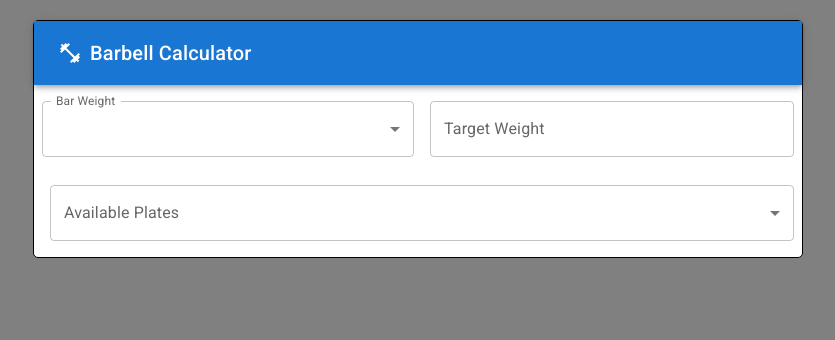
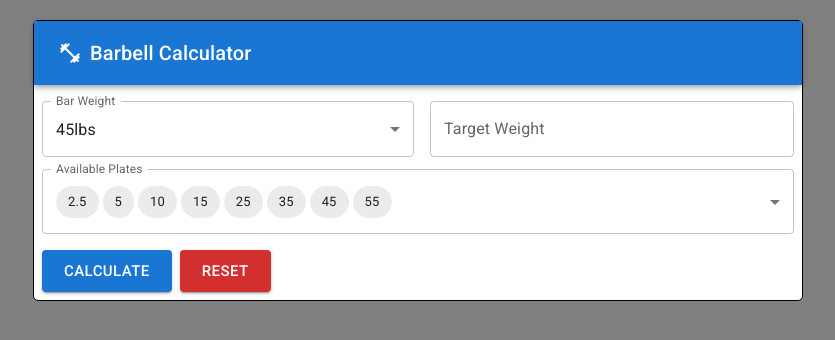
Before and after one commit to kcereno/mui-barbell-calc, a React (Create React App) app: page / in a window 1280 px wide. Shown: the top 340 px of the page, without its empty margins (222-1057 px from the left). Built offline with nearby package versions, Linux system fonts and the light colour scheme.

Commit message:
Complete input layout

```diff
--- a/src/components/AvailablePlates.tsx
+++ b/src/components/AvailablePlates.tsx
@@ -21,7 +21,7 @@ const MenuProps = {
   },
 };
 
-function getStyles(name: string, personName: readonly string[], theme: Theme) {
+function getStyles(name: number, personName: readonly number[], theme: Theme) {
   return {
     fontWeight:
       personName.indexOf(name) === -1
@@ -31,34 +31,28 @@ function getStyles(name: string, personName: readonly string[], theme: Theme) {
 }
 
 const AvailablePlates = () => {
-  const [plate, setPlate] = useState<string[]>([]);
+  const [availablePlates, setAvailablePlates] = useState<number[]>([
+    2.5, 5, 10, 15, 25, 35, 45, 55,
+  ]);
   const theme = useTheme();
 
-  const handleChange = (event: SelectChangeEvent<typeof plate>) => {
+  const handleChange = (event: SelectChangeEvent<typeof availablePlates>) => {
     const {
       target: { value },
     } = event;
-    setPlate(
-      // On autofill we get a stringified value.
-      typeof value === "string" ? value.split(",") : value
-    );
+    setAvailablePlates(value as number[]);
   };
 
-  const plates = ["2.5", "5", "10", "15", "25", "35", "45", "55"];
+  const plates = [2.5, 5, 10, 15, 25, 35, 45, 55];
 
   return (
     <>
       <Box
         sx={{
-          marginLeft: 1,
-          paddingY: 1,
-
-          display: "flex",
-          justifyContent: "center",
-          flexDirection: "column",
+          marginX: 1,
         }}
       >
-        <FormControl sx={{ m: 1 }}>
+        <FormControl fullWidth>
           <InputLabel id="demo-multiple-chip-label">
             Available Plates
           </InputLabel>
@@ -66,7 +60,7 @@ const AvailablePlates = () => {
             labelId="demo-multiple-chip-label"
             id="demo-multiple-chip"
             multiple
-            value={plate}
+            value={availablePlates}
             onChange={handleChange}
             input={
               <OutlinedInput
@@ -76,9 +70,11 @@ const AvailablePlates = () => {
             }
             renderValue={(selected) => (
               <Box sx={{ display: "flex", flexWrap: "wrap", gap: 0.5 }}>
-                {selected.map((value) => (
-                  <Chip key={value} label={value} />
-                ))}
+                {selected
+                  .sort((a, b) => a - b)
+                  .map((value) => (
+                    <Chip key={value} label={value} />
+                  ))}
               </Box>
             )}
             MenuProps={MenuProps}
@@ -87,7 +83,7 @@ const AvailablePlates = () => {
               <MenuItem
                 key={plateValue}
                 value={plateValue}
-                style={getStyles(plateValue, plate, theme)}
+                style={getStyles(plateValue, availablePlates, theme)}
               >
                 {plateValue}
               </MenuItem>
--- a/src/components/BarWeight.tsx
+++ b/src/components/BarWeight.tsx
@@ -26,7 +26,7 @@ export const BarWeight = (props: PropTypes) => {
         <Select
           labelId="demo-simple-select-label"
           id="demo-simple-select"
-          value={0}
+          value={45}
           label="Bar Weight"
           onChange={handleChange}
         >
--- a/src/components/InputFields.tsx
+++ b/src/components/InputFields.tsx
@@ -1,4 +1,4 @@
-import { Grid } from "@mui/material";
+import { Button, Grid, Box } from "@mui/material";
 import { Container } from "@mui/system";
 import React from "react";
 import AvailablePlates from "./AvailablePlates";
@@ -17,6 +17,21 @@ export const InputFields = () => {
       <Grid item xs={12}>
         <AvailablePlates />
       </Grid>
+      <Grid item xs={12}>
+        <Box sx={{ margin: 1 }}>
+          <Button variant="contained" size="large">
+            Calculate
+          </Button>
+          <Button
+            sx={{ marginLeft: 1 }}
+            variant="contained"
+            size="large"
+            color="error"
+          >
+            Reset
+          </Button>
+        </Box>
+      </Grid>
     </Grid>
   );
 };
```
